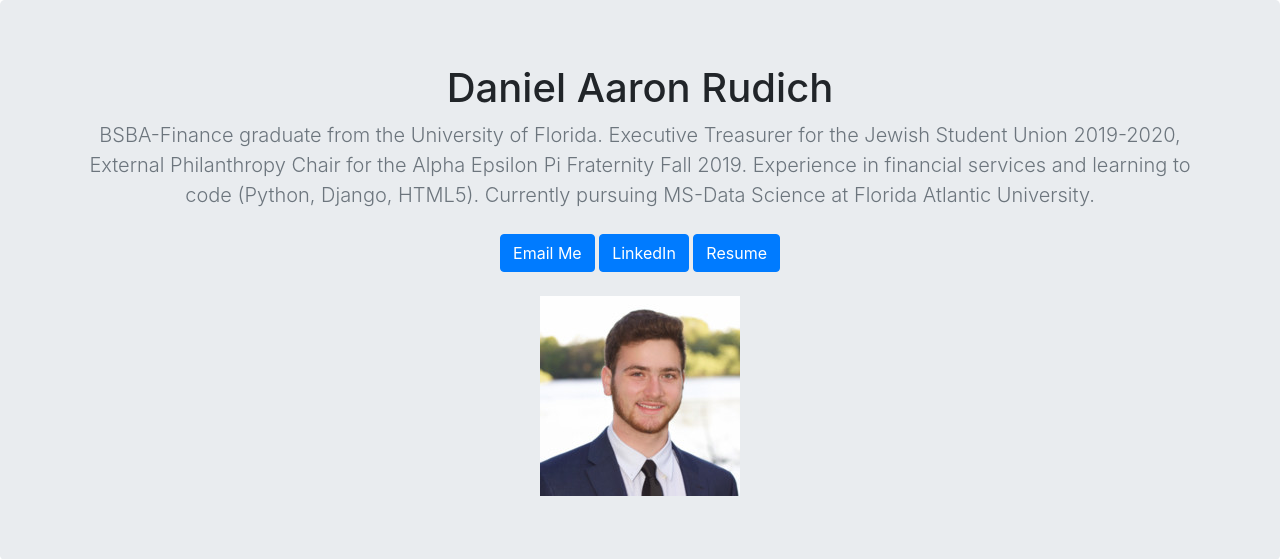
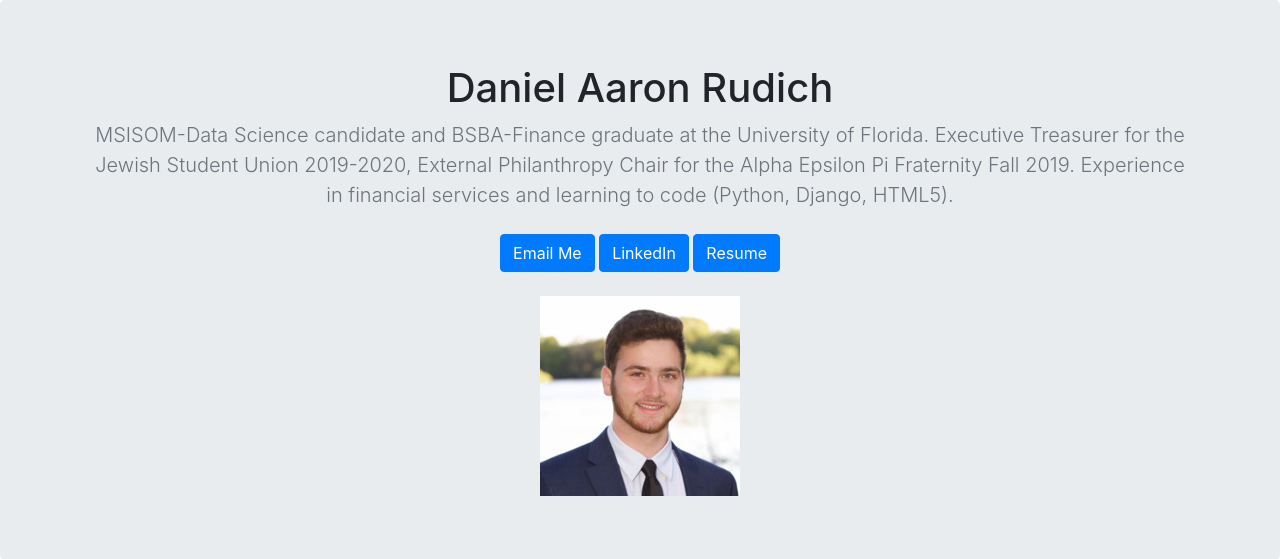
Before and after one commit to danielrudich/myportfolio, a Django app: page / in a window 1280 px wide. Shown: the part 56-615 px from the top of the page. Run offline with Django 3.2, Linux system fonts and the light colour scheme; data that the repository does not hold is empty; some libraries are stand-ins or nearby versions.

Commit message:
Update index.html

```diff
--- a/jobs/templates/jobs/index.html
+++ b/jobs/templates/jobs/index.html
@@ -64,7 +64,7 @@
   <section class="jumbotron text-center">
     <div class="container">
       <h1>Daniel Aaron Rudich</h1>
-      <p class="lead text-muted">BSBA-Finance graduate from the University of Florida. Executive Treasurer for the Jewish Student Union 2019-2020, External Philanthropy Chair for the Alpha Epsilon Pi Fraternity Fall 2019. Experience in financial services and learning to code (Python, Django, HTML5). Currently pursuing MS-Data Science at Florida Atlantic University.</p>
+      <p class="lead text-muted">MSISOM-Data Science candidate and BSBA-Finance graduate at the University of Florida. Executive Treasurer for the Jewish Student Union 2019-2020, External Philanthropy Chair for the Alpha Epsilon Pi Fraternity Fall 2019. Experience in financial services and learning to code (Python, Django, HTML5).</p>
       <p>
         <a href="mailto:rudichdaniel@ufl.edu" class="btn btn-primary my-2">Email Me</a>
         <a  href= 'https://www.linkedin.com/in/daniel-rudich-058023151/' class="btn btn-primary my-2">LinkedIn</a>
```
